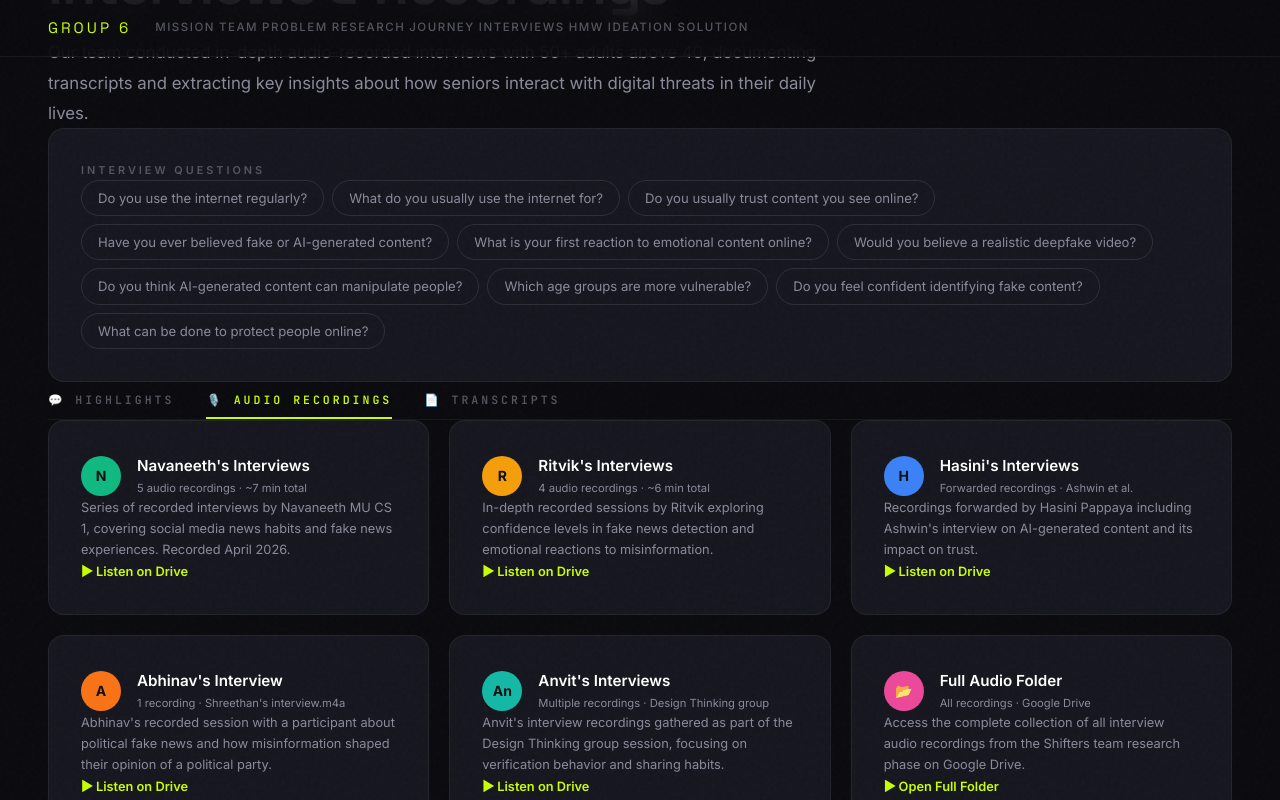
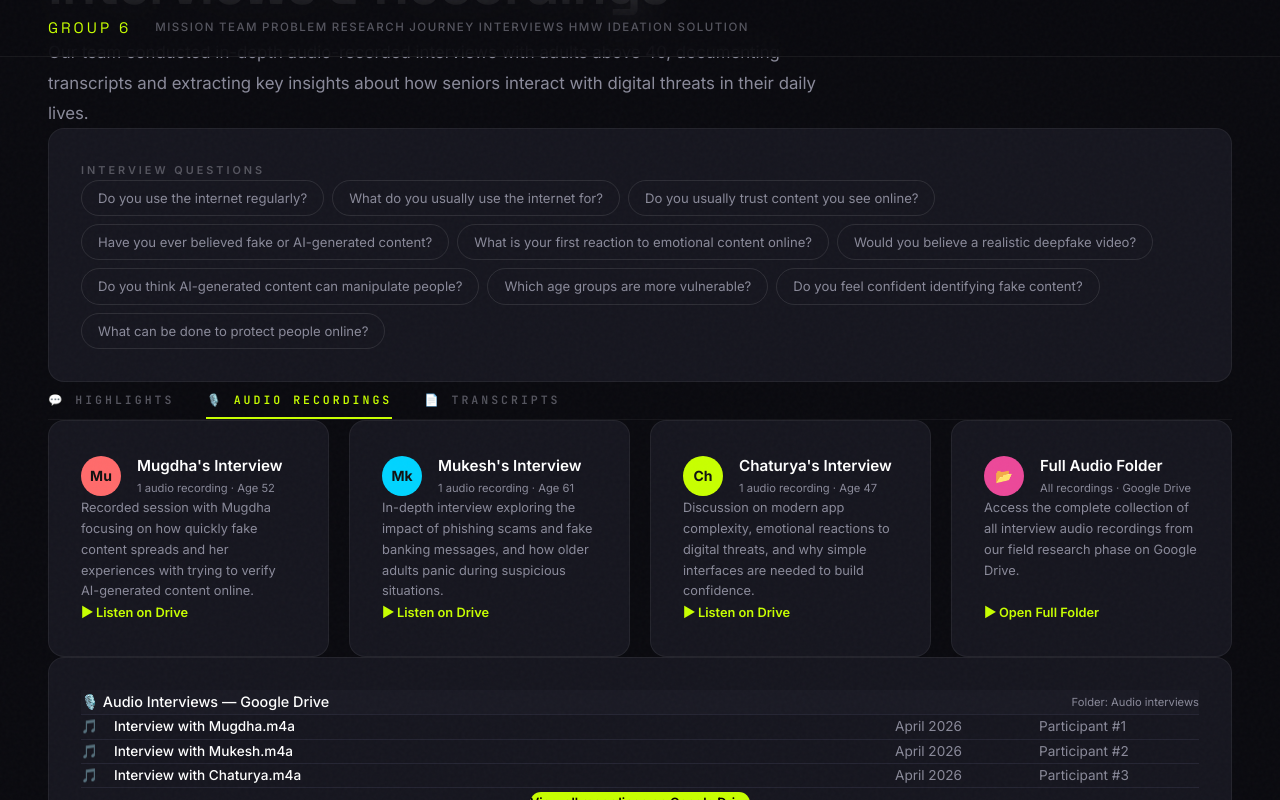
Before and after one commit to Yalla-Veera-Venkata-Chandi-Mukesh/DesignThinking, a Next.js app: page /DesignThinking/ in a window 1280 px wide. Both pictures are taken after a click on the button "🎙️ AUDIO RECORDINGS". Shown: the part 5027-5827 px from the top of the page. Built offline with nearby package versions, Linux system fonts and the light colour scheme.

Commit message:
Update audio and transcripts with real participant profiles

```diff
--- a/src/components/sections/InterviewsSection.tsx
+++ b/src/components/sections/InterviewsSection.tsx
@@ -29,12 +29,10 @@ export default function InterviewsSection() {
   const driveLink = "https://drive.google.com/drive/folders/18Z6SRvZrt7O71fDqE5-_tuiqnrvPkD30?usp=drive_link";
 
   const audioGroups = [
-    { name: "Navaneeth's Interviews", sub: "5 audio recordings · ~7 min total", desc: "Series of recorded interviews by Navaneeth MU CS 1, covering social media news habits and fake news experiences. Recorded April 2026.", initial: "N", color: "#10b981" },
-    { name: "Ritvik's Interviews", sub: "4 audio recordings · ~6 min total", desc: "In-depth recorded sessions by Ritvik exploring confidence levels in fake news detection and emotional reactions to misinformation.", initial: "R", color: "#f59e0b" },
-    { name: "Hasini's Interviews", sub: "Forwarded recordings · Ashwin et al.", desc: "Recordings forwarded by Hasini Pappaya including Ashwin's interview on AI-generated content and its impact on trust.", initial: "H", color: "#3b82f6" },
-    { name: "Abhinav's Interview", sub: "1 recording · Shreethan's interview.m4a", desc: "Abhinav's recorded session with a participant about political fake news and how misinformation shaped their opinion of a political party.", initial: "A", color: "#f97316" },
-    { name: "Anvit's Interviews", sub: "Multiple recordings · Design Thinking group", desc: "Anvit's interview recordings gathered as part of the Design Thinking group session, focusing on verification behavior and sharing habits.", initial: "An", color: "#14b8a6" },
-    { name: "Full Audio Folder", sub: "All recordings · Google Drive", desc: "Access the complete collection of all interview audio recordings from the Shifters team research phase on Google Drive.", initial: "📂", color: "#ec4899", isMain: true }
+    { name: "Mugdha's Interview", sub: "1 audio recording · Age 52", desc: "Recorded session with Mugdha focusing on how quickly fake content spreads and her experiences with trying to verify AI-generated content online.", initial: "Mu", color: "#ff6b6b" },
+    { name: "Mukesh's Interview", sub: "1 audio recording · Age 61", desc: "In-depth interview exploring the impact of phishing scams and fake banking messages, and how older adults panic during suspicious situations.", initial: "Mk", color: "#00d4ff" },
+    { name: "Chaturya's Interview", sub: "1 audio recording · Age 47", desc: "Discussion on modern app complexity, emotional reactions to digital threats, and why simple interfaces are needed to build confidence.", initial: "Ch", color: "#c8ff00" },
+    { name: "Full Audio Folder", sub: "All recordings · Google Drive", desc: "Access the complete collection of all interview audio recordings from our field research phase on Google Drive.", initial: "📂", color: "#ec4899", isMain: true }
   ];
 
   return (
@@ -44,7 +42,7 @@ export default function InterviewsSection() {
         <motion.div initial={{ opacity: 0, y: 20 }} animate={inView ? { opacity: 1, y: 0 } : {}} className="section-label">Field Research</motion.div>
         <motion.h2 initial={{ opacity: 0, y: 24 }} animate={inView ? { opacity: 1, y: 0 } : {}} transition={{ delay: 0.1 }} className="section-heading">Interviews & Recordings</motion.h2>
         <motion.p initial={{ opacity: 0, y: 16 }} animate={inView ? { opacity: 1, y: 0 } : {}} transition={{ delay: 0.2 }} className="section-body mb-10">
-          Our team conducted in-depth audio-recorded interviews with 50+ adults above 40, documenting transcripts and extracting key insights about how seniors interact with digital threats in their daily lives.
+          Our team conducted in-depth audio-recorded interviews with adults above 40, documenting transcripts and extracting key insights about how seniors interact with digital threats in their daily lives.
         </motion.p>
 
         {/* Questions pills */}
@@ -71,7 +69,7 @@ export default function InterviewsSection() {
         {/* Audio Recordings Content */}
         {tab === "audio" && (
           <motion.div initial={{ opacity: 0, y: 20 }} animate={{ opacity: 1, y: 0 }}>
-            <div className="grid md:grid-cols-2 lg:grid-cols-3 gap-5 mb-8">
+            <div className="grid md:grid-cols-2 lg:grid-cols-4 gap-5 mb-8">
               {audioGroups.map((g, i) => (
                 <div key={g.name} className="card p-6 flex flex-col h-full bg-[#16161f] hover:bg-[#1a1a24] transition-colors border-[#252533]">
                   <div className="flex gap-4 items-center mb-4">
@@ -102,17 +100,17 @@ export default function InterviewsSection() {
                 <div className="text-[0.7rem] text-[#8a8a9a]">Folder: Audio interviews</div>
               </div>
               <div className="p-0">
-                {[1, 2, 3].map((_, i) => (
+                {["Mugdha", "Mukesh", "Chaturya"].map((name, i) => (
                   <a key={i} href={driveLink} target="_blank" rel="noopener noreferrer" className="flex items-center gap-4 p-4 border-b border-[#252533] hover:bg-[rgba(255,255,255,0.02)] transition-colors text-[0.85rem]">
                     <span className="text-[#8a8a9a]">🎵</span>
-                    <span className="text-white font-medium flex-grow">Document from Abhinav.m4a</span>
-                    <span className="text-[#8a8a9a] w-32 hidden sm:block">May 12</span>
-                    <span className="text-[#8a8a9a] w-40 hidden md:block">Abhinav Pakanati</span>
+                    <span className="text-white font-medium flex-grow">Interview with {name}.m4a</span>
+                    <span className="text-[#8a8a9a] w-32 hidden sm:block">April 2026</span>
+                    <span className="text-[#8a8a9a] w-40 hidden md:block">Participant #{i+1}</span>
                   </a>
                 ))}
                 <div className="p-4 text-center">
                   <a href={driveLink} target="_blank" rel="noopener noreferrer" className="inline-block px-5 py-2 rounded-full bg-[#c8ff00] text-black font-semibold text-[0.8rem] hover:bg-[#e2ff4c] transition-colors">
-                    View all 15+ recordings on Google Drive
+                    View all recordings on Google Drive
                   </a>
                 </div>
               </div>
@@ -124,7 +122,7 @@ export default function InterviewsSection() {
         {tab !== "audio" && (
           <div className="grid md:grid-cols-3 gap-5">
             {transcripts.map((t, i) => (
-              <motion.div key={t.name} initial={{ opacity: 0, y: 24 }} animate={inView ? { opacity: 1, y: 0 } : {}} transition={{ delay: 0.35 + i * 0.1 }} className="card-glow p-7">
+              <motion.div key={t.name} initial={{ opacity: 0, y: 24 }} animate={inView ? { opacity: 1, y: 0 } : {}} transition={{ delay: 0.35 + i * 0.1 }} className="card-glow p-7 flex flex-col">
                 <div className="flex items-center gap-3 mb-5">
                   <div className="avatar-gradient w-12 h-12 text-[0.8rem]" style={{ background: t.gradient }}>{t.initial}</div>
                   <div>
@@ -132,7 +130,12 @@ export default function InterviewsSection() {
                     <p className="text-[0.7rem] text-[#55555f]">Age {t.age} · Interview Participant</p>
                   </div>
                 </div>
-                <p className="quote-text text-[0.88rem]">&ldquo;{t.quote}&rdquo;</p>
+                <p className="quote-text text-[0.88rem] flex-grow">&ldquo;{t.quote}&rdquo;</p>
+                {tab === "questions" && (
+                  <a href={driveLink} target="_blank" rel="noopener noreferrer" className="mt-6 text-[0.75rem] font-semibold text-white bg-[rgba(255,255,255,0.05)] hover:bg-[rgba(255,255,255,0.1)] px-4 py-2 rounded-md transition-colors w-fit flex items-center gap-2">
+                    📄 Read Full Transcript on Drive
+                  </a>
+                )}
               </motion.div>
             ))}
           </div>
```
